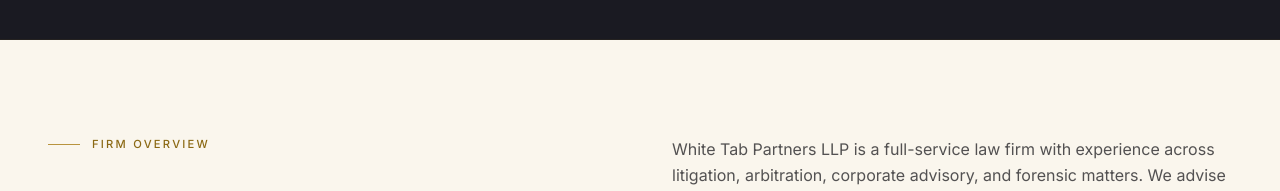
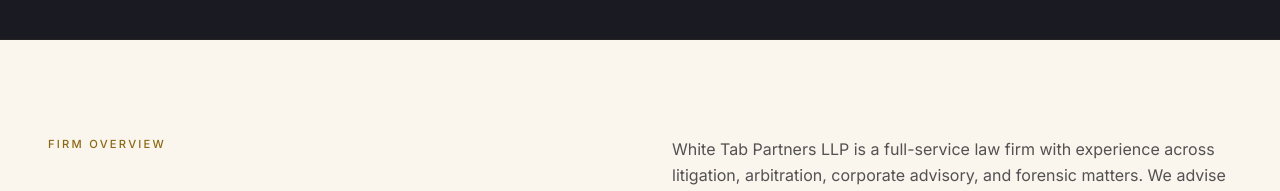
Before and after one commit to kabirsachdeva/White-Tab-Partners-LLP---Website, a Next.js app: page / in a window 1280 px wide. Shown: the part 1620-1811 px from the top of the page. Built offline with nearby package versions, Linux system fonts and the light colour scheme.

Commit message:
Remove decorative dashes from section labels

```diff
--- a/app/globals.css
+++ b/app/globals.css
@@ -80,14 +80,6 @@
   gap: 0.75rem;
 }
 
-.section-label::before {
-  content: "";
-  display: block;
-  width: 2rem;
-  height: 1px;
-  background: #B8943F;
-  flex-shrink: 0;
-}
 
 .dark-card {
   background: #1A1A22;
```
